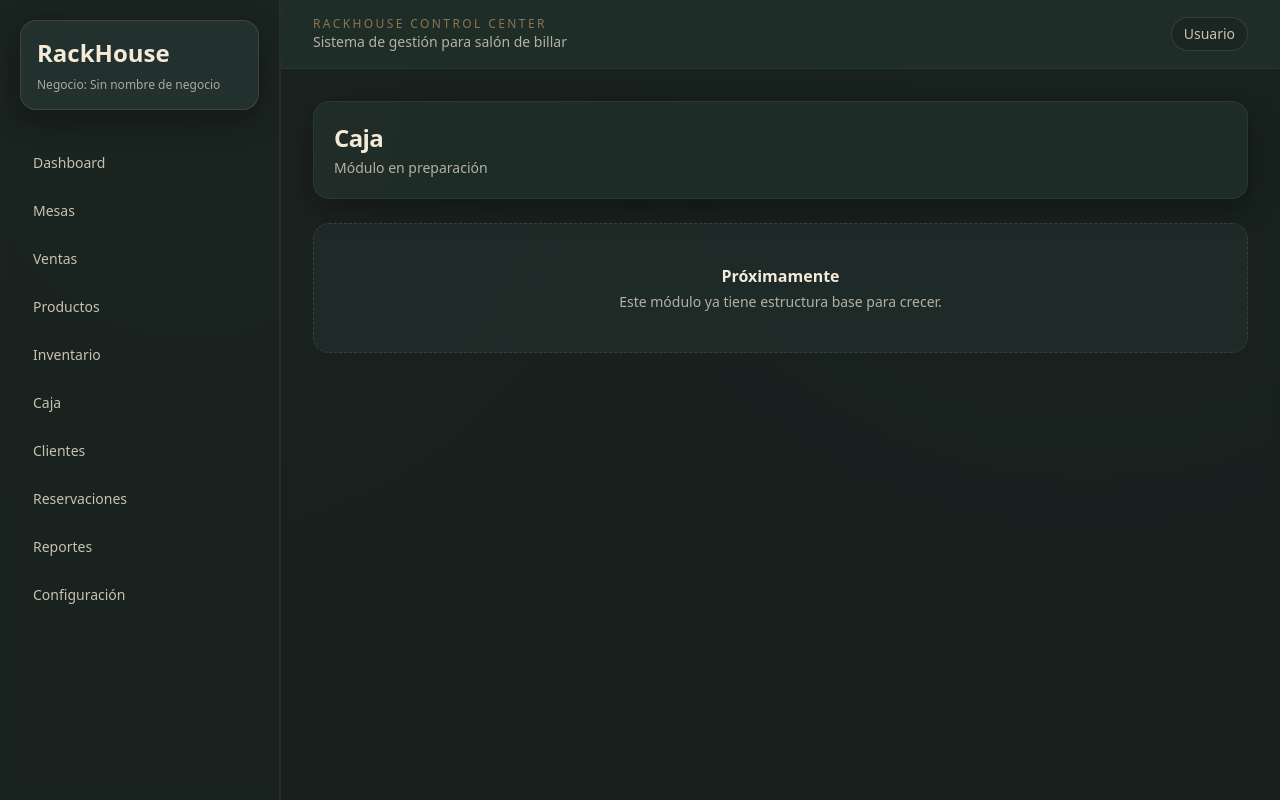
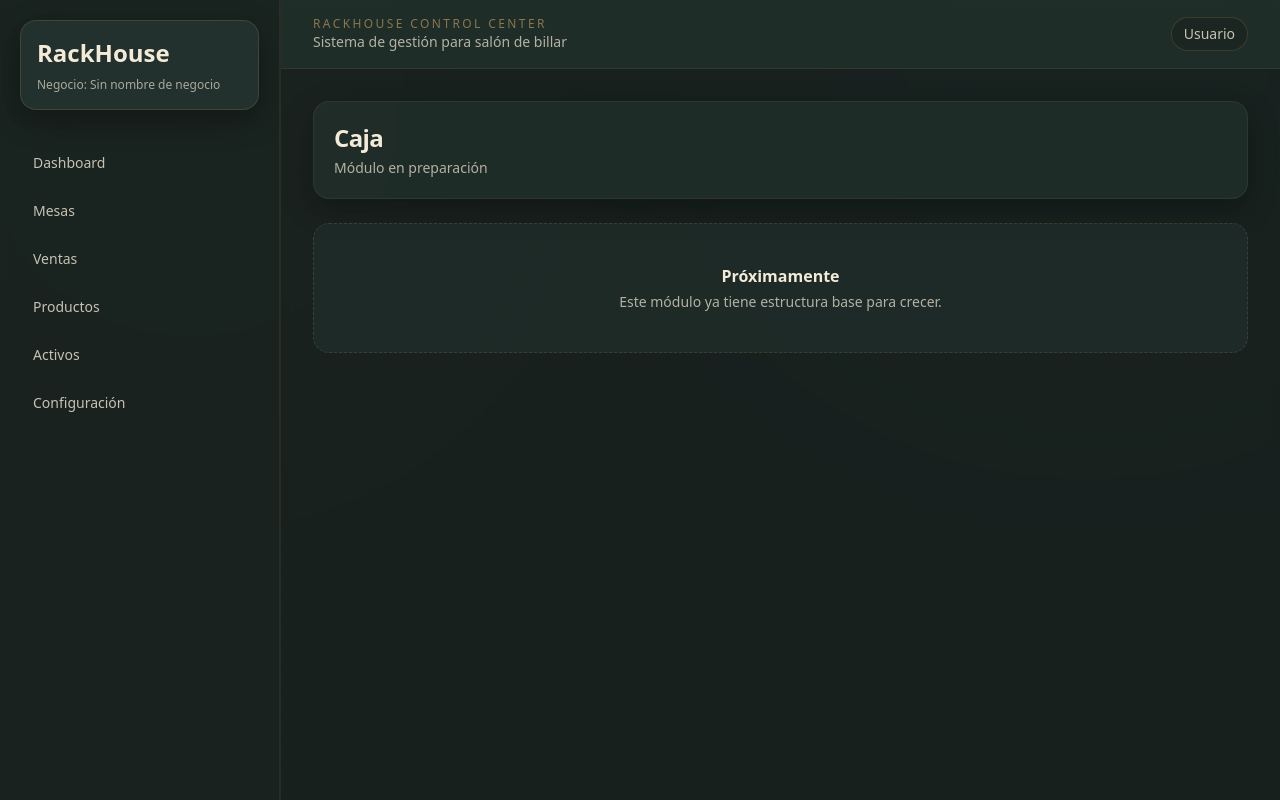
Before and after one commit to MoyRb/Billar, a Next.js app: page /caja in a window 1280 px wide. Built offline with nearby package versions, Linux system fonts and the light colour scheme; no server answers.

Commit message:
chore: limpiar menú MVP y renombrar Inventario a Activos

```diff
--- /dev/null
+++ b/app/(app)/activos/page.tsx
@@ -0,0 +1,32 @@
+import { redirect } from 'next/navigation';
+import { InventarioClient } from '@/components/inventario-client';
+import { createClient } from '@/lib/supabase/server';
+
+export default async function Page() {
+  const supabase = await createClient();
+  const {
+    data: { user },
+  } = await supabase.auth.getUser();
+
+  if (!user) {
+    redirect('/login');
+  }
+
+  const { data: member } = await supabase
+    .from('organization_members')
+    .select('organization_id')
+    .eq('user_id', user.id)
+    .maybeSingle();
+
+  if (!member) {
+    return null;
+  }
+
+  const { data } = await supabase
+    .from('business_assets')
+    .select('*')
+    .eq('organization_id', member.organization_id)
+    .order('name');
+
+  return <InventarioClient organizationId={member.organization_id} initialAssets={data ?? []} />;
+}
--- a/app/(app)/inventario/page.tsx
+++ b/app/(app)/inventario/page.tsx
@@ -1,4 +1,5 @@
 import { redirect } from 'next/navigation';
-import { createClient } from '@/lib/supabase/server';
-import { InventarioClient } from '@/components/inventario-client';
-export default async function Page(){const s=await createClient(); const {data:{user}}=await s.auth.getUser(); if(!user) redirect('/login'); const {data:m}=await s.from('organization_members').select('organization_id').eq('user_id',user.id).maybeSingle(); if(!m) return null; const {data}=await s.from('business_assets').select('*').eq('organization_id',m.organization_id).order('name'); return <InventarioClient organizationId={m.organization_id} initialAssets={data??[]} />;}
+
+export default function Page() {
+  redirect('/activos');
+}
--- a/components/inventario-client.tsx
+++ b/components/inventario-client.tsx
@@ -8,5 +8,5 @@ export function InventarioClient({ organizationId, initialAssets }: { organizati
   const supabase = useMemo(() => createClient(), []); const [assets, setAssets] = useState(initialAssets); const [name, setName] = useState('');
   const refresh = async () => { const { data } = await supabase.from('business_assets').select('id,name,asset_type,quantity,status,location').eq('organization_id', organizationId).order('name'); setAssets((data ?? []) as Asset[]); };
   const add = async () => { await supabase.from('business_assets').insert({ organization_id: organizationId, name, asset_type: 'other' }); setName(''); await refresh(); };
-  return <div className='space-y-4'><PageHeader title='Inventario' description='Activos físicos internos del negocio.' /><div className='flex gap-2'><input className='rounded bg-rack-shell/70 p-2' value={name} onChange={e=>setName(e.target.value)} placeholder='Nombre activo' /><button className='rounded border px-3' onClick={add}>Agregar</button></div>{assets.map(a=><div key={a.id} className='rounded border p-3'>{a.name} · {a.asset_type} · {a.quantity} · {a.status}</div>)}</div>;
+  return <div className='space-y-4'><PageHeader title='Activos' description='Control de activos físicos del billar: tacos, bolas, dominó, refrigeradores y más.' /><div className='flex gap-2'><input className='rounded bg-rack-shell/70 p-2' value={name} onChange={e=>setName(e.target.value)} placeholder='Nombre activo' /><button className='rounded border px-3' onClick={add}>Agregar</button></div>{assets.map(a=><div key={a.id} className='rounded border p-3'>{a.name} · {a.asset_type} · {a.quantity} · {a.status}</div>)}</div>;
 }
--- a/components/ui.tsx
+++ b/components/ui.tsx
@@ -7,11 +7,7 @@ const navItems = [
   { key: 'mesas', label: 'Mesas' },
   { key: 'ventas', label: 'Ventas' },
   { key: 'productos', label: 'Productos' },
-  { key: 'inventario', label: 'Inventario' },
-  { key: 'caja', label: 'Caja' },
-  { key: 'clientes', label: 'Clientes' },
-  { key: 'reservaciones', label: 'Reservaciones' },
-  { key: 'reportes', label: 'Reportes' },
+  { key: 'activos', label: 'Activos' },
   { key: 'configuracion', label: 'Configuración' },
 ] as const;
 
```
